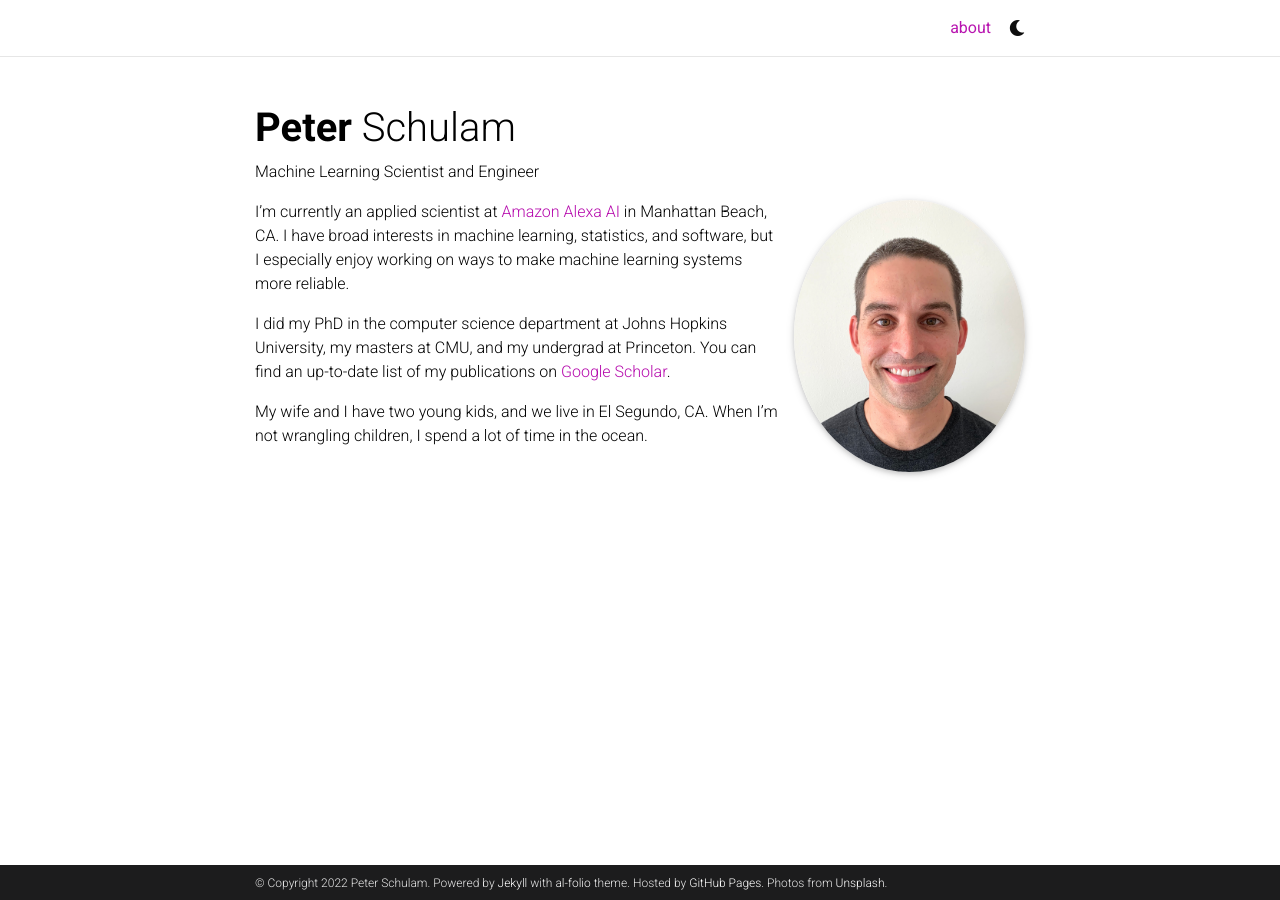
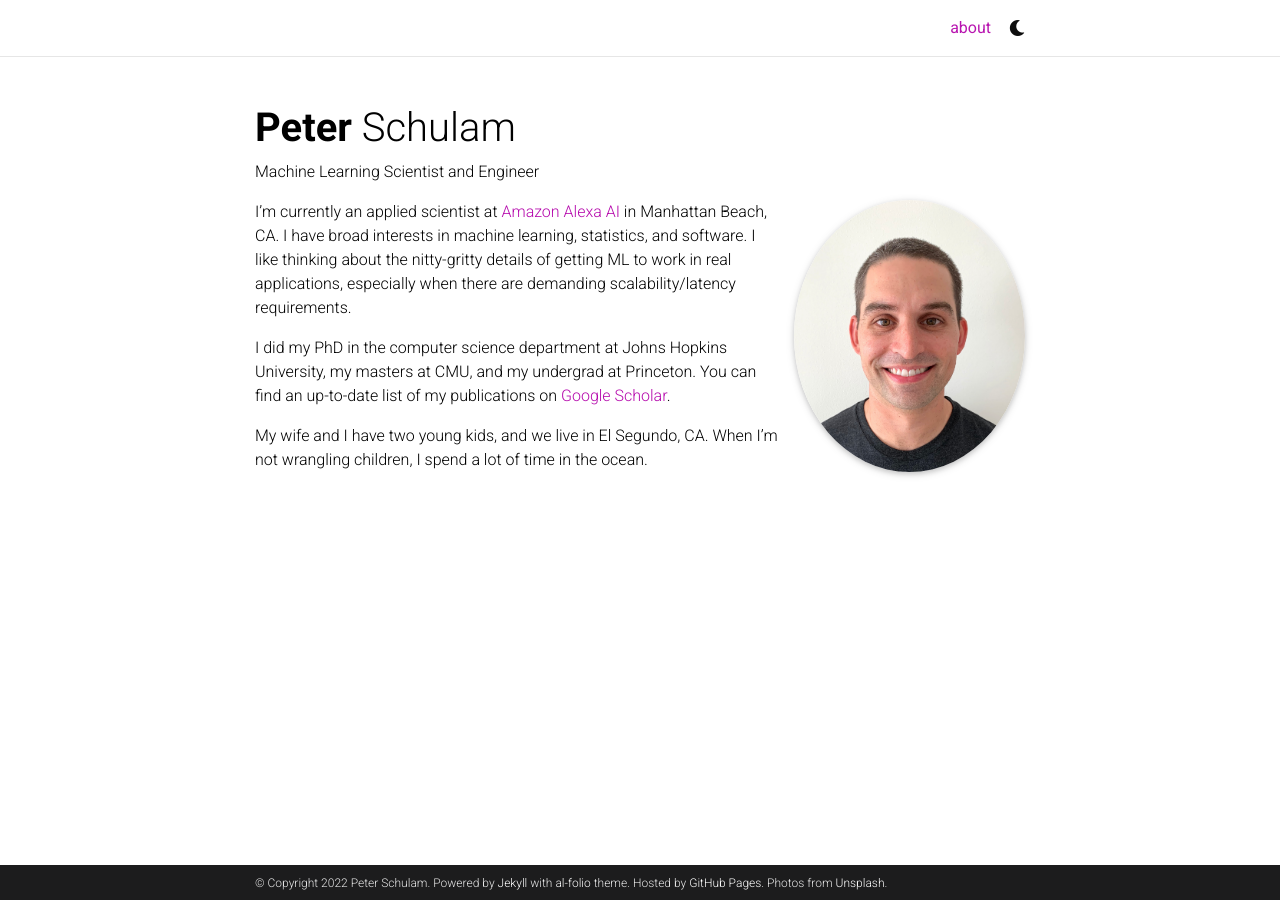
Before and after one commit to pschulam/pschulam.github.io, a Jekyll site: the page built from _pages/about.md, in a window 1280 px wide. Built offline with Jekyll 4.4.1, drawn with Linux system fonts in a browser that asks for light colours; full-size pictures stand in for the smaller copies a plugin makes; comment, search, counter and statistics services are not loaded; a style sheet for code colours, icons or effects is not loaded.

Commit message:
Update about.

```diff
--- a/_pages/about.md
+++ b/_pages/about.md
@@ -15,7 +15,7 @@ selected_papers: false # includes a list of papers marked as "selected={true}"
 social: false  # includes social icons at the bottom of the page
 ---
 
-I'm currently an applied scientist at <a href='https://www.amazon.science/'>Amazon Alexa AI</a> in Manhattan Beach, CA. I have broad interests in machine learning, statistics, and software, but I especially enjoy working on ways to make machine learning systems more reliable.
+I'm currently an applied scientist at <a href='https://www.amazon.science/'>Amazon Alexa AI</a> in Manhattan Beach, CA. I have broad interests in machine learning, statistics, and software. I like thinking about the nitty-gritty details of getting ML to work in real applications, especially when there are demanding scalability/latency requirements.
 
 I did my PhD in the computer science department at Johns Hopkins University, my masters at CMU, and my undergrad at Princeton. You can find an up-to-date list of my publications on <a href='https://scholar.google.com/citations?user=GSnIrqwAAAAJ&hl=en'>Google Scholar<a>.
 
```
